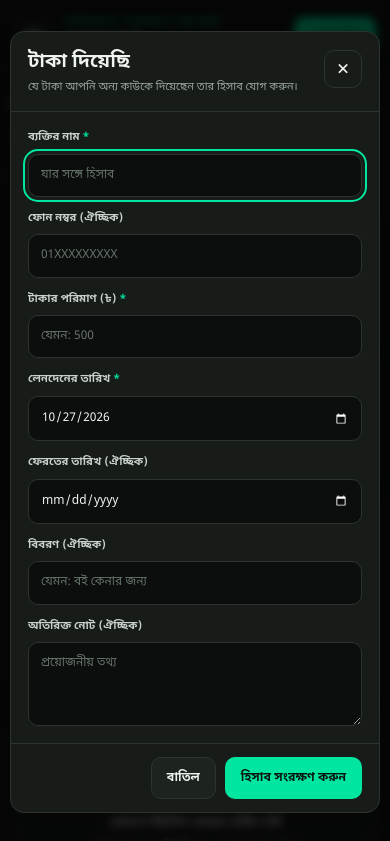
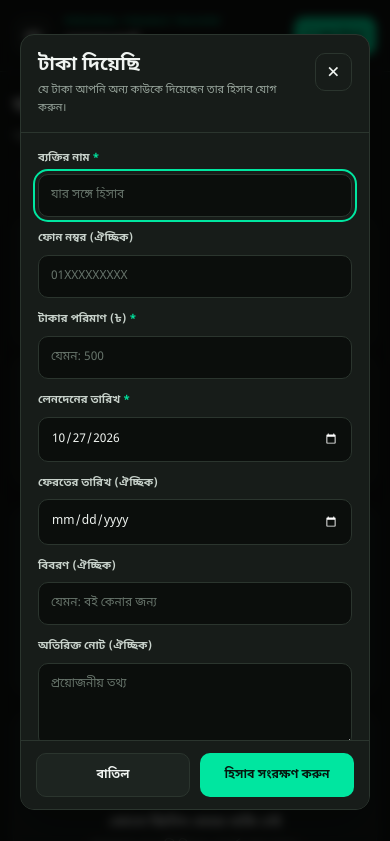
Before and after one commit to Juhayer27/FerotDao, a plain HTML site: page index.html in a window 390 px wide. Both pictures are taken after a click on the button "＋ নতুন হিসাব". Shown: the top 841 px of the page. Drawn offline with Linux system fonts and the light colour scheme.

Commit message:
Update style.css

```diff
--- a/style.css
+++ b/style.css
@@ -409,3 +409,67 @@
 @media (prefers-reduced-motion: reduce) {
   *, *::before, *::after { scroll-behavior: auto !important; animation-duration: .01ms !important; transition-duration: .01ms !important; }
   }
+/* FerotDao: Fix record form submit button visibility */
+.modal {
+  display: flex;
+  flex-direction: column;
+  width: min(100% - 24px, 560px);
+  max-height: 90vh;
+  max-height: 90dvh;
+  overflow: hidden;
+}
+
+.record-form,
+#recordForm {
+  display: flex;
+  flex: 1 1 auto;
+  flex-direction: column;
+  min-height: 0;
+  overflow: hidden;
+}
+
+.modal-header {
+  flex: 0 0 auto;
+}
+
+.modal-body {
+  flex: 1 1 auto;
+  min-height: 0;
+  overflow-y: auto;
+  -webkit-overflow-scrolling: touch;
+}
+
+.modal-footer {
+  position: relative;
+  z-index: 2;
+  display: flex;
+  flex: 0 0 auto;
+  justify-content: flex-end;
+  gap: 10px;
+  padding: 15px 20px;
+  background: var(--surface, #171c19);
+  border-top: 1px solid var(--border, #303833);
+}
+
+.modal-footer button {
+  min-height: 44px;
+  cursor: pointer;
+}
+
+@media (max-width: 560px) {
+  .modal {
+    width: calc(100% - 20px);
+    max-height: 92vh;
+    max-height: 92dvh;
+  }
+
+  .modal-footer {
+    padding: 12px 15px;
+    padding-bottom: max(12px, env(safe-area-inset-bottom));
+  }
+
+  .modal-footer .button {
+    flex: 1 1 0;
+    min-width: 0;
+  }
+}
```
